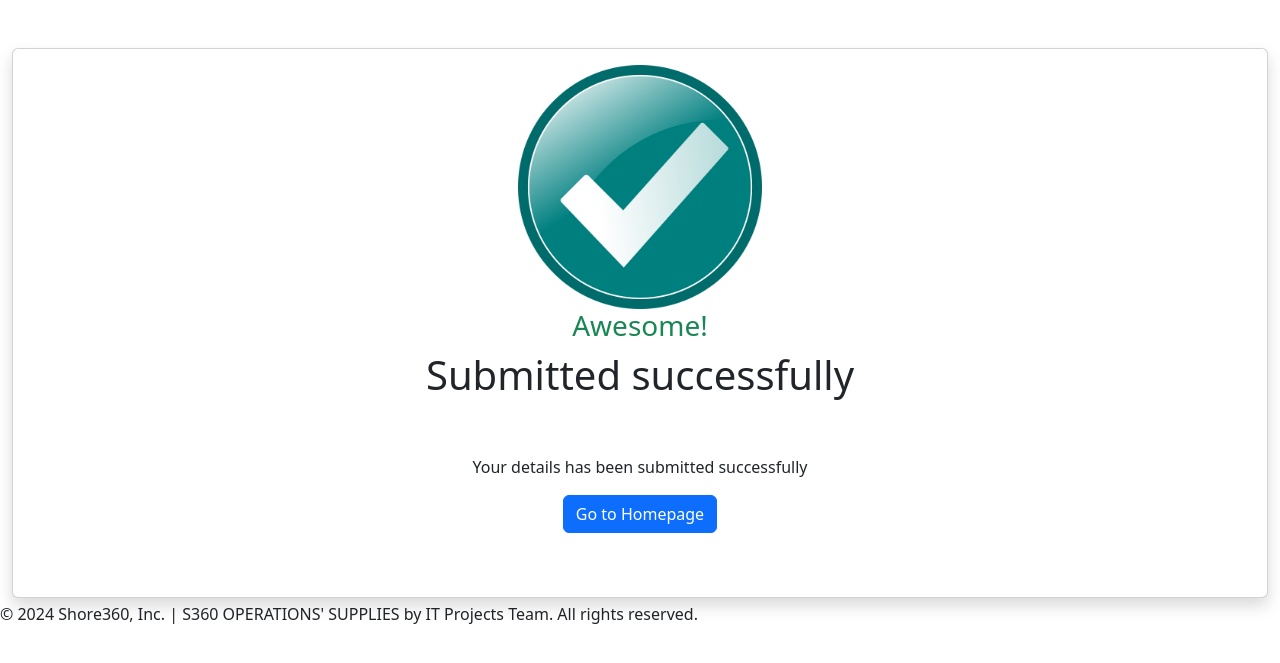
After one commit to renzo031109/HR_System, a Django app: page /submitted/ in a window 1280 px wide. The commit adds this page. Shown: the top 663 px of the page. Run offline with Django 5.2, Linux system fonts and the light colour scheme; some libraries are stand-ins or nearby versions.

Commit message:
add submitt form result

```diff
--- a/HR_System/urls.py
+++ b/HR_System/urls.py
@@ -22,4 +22,5 @@ urlpatterns = [
     path('admin/', admin.site.urls),
     path('', views.summary_released, name='summary_received'),
     path('add_record/', views.add_record, name='add_record'),
+    path('submitted/', views.submitted, name='submitted'),
 ]
--- a/receiving_app/models.py
+++ b/receiving_app/models.py
@@ -54,9 +54,10 @@ class Staff_Record(models.Model):
     department = models.ForeignKey(Department, on_delete=models.CASCADE)
     client = models.ForeignKey(Client, on_delete=models.CASCADE)
     component = models.ForeignKey(Component, on_delete=models.CASCADE)
+    date = models.DateField(auto_now_add=True)
 
     class Meta:
-        ordering = ["last_name"]
+        ordering = ["date"]
 
     def __str__(self):
         return self.last_name
--- /dev/null
+++ b/receiving_app/templates/receiving_app/submitted.html
@@ -0,0 +1,25 @@
+{% extends 'base.html'  %}
+
+{% load static %}
+
+{% block title %}
+Thank You
+{% endblock title %}
+
+
+{% block content %}
+
+<div class="card text-center mt-5 pb-5 shadow fade show">
+    <div class="card-body">
+      <img src="{% static 'media/checkmark.png' %}" width="20%">
+      <br>
+      <h3 class="text-success">Awesome!</h3>
+      <h1>Submitted successfully</h1>
+      <br><br>
+      <p class="card-title">Your details has been submitted successfully</p>
+      <p class="card-text"></p>
+      <a href="{% url 'add_record' %}" class="btn btn-primary">Go to Homepage</a>
+    </div>
+  </div>
+
+{% endblock content %}
--- a/receiving_app/views.py
+++ b/receiving_app/views.py
@@ -1,4 +1,4 @@
-from django.shortcuts import render
+from django.shortcuts import render, redirect
 from .models import Staff_Record, Client, Department
 from .forms import ReceivedModelFormSet
 
@@ -35,8 +35,14 @@ def add_record(request):
                     received_formset.department = department
                     received_formset.save()
 
+                    return redirect('submitted')
+
     else:
         formset = ReceivedModelFormSet(queryset=Staff_Record.objects.none())
 
     context = {'formset': formset}
     return render(request, 'receiving_app/add_record.html', context)
+
+
+def submitted(request):
+    return render(request, 'receiving_app/submitted.html')
```
Also changed, not shown: HR_System/settings.py (+14 -0 lines), receiving_app/templates/receiving_app/summary_report.html (+3 -18 lines), db.sqlite3, receiving_app/migrations/0001_initial.py, static/media/checkmark.png (added).
